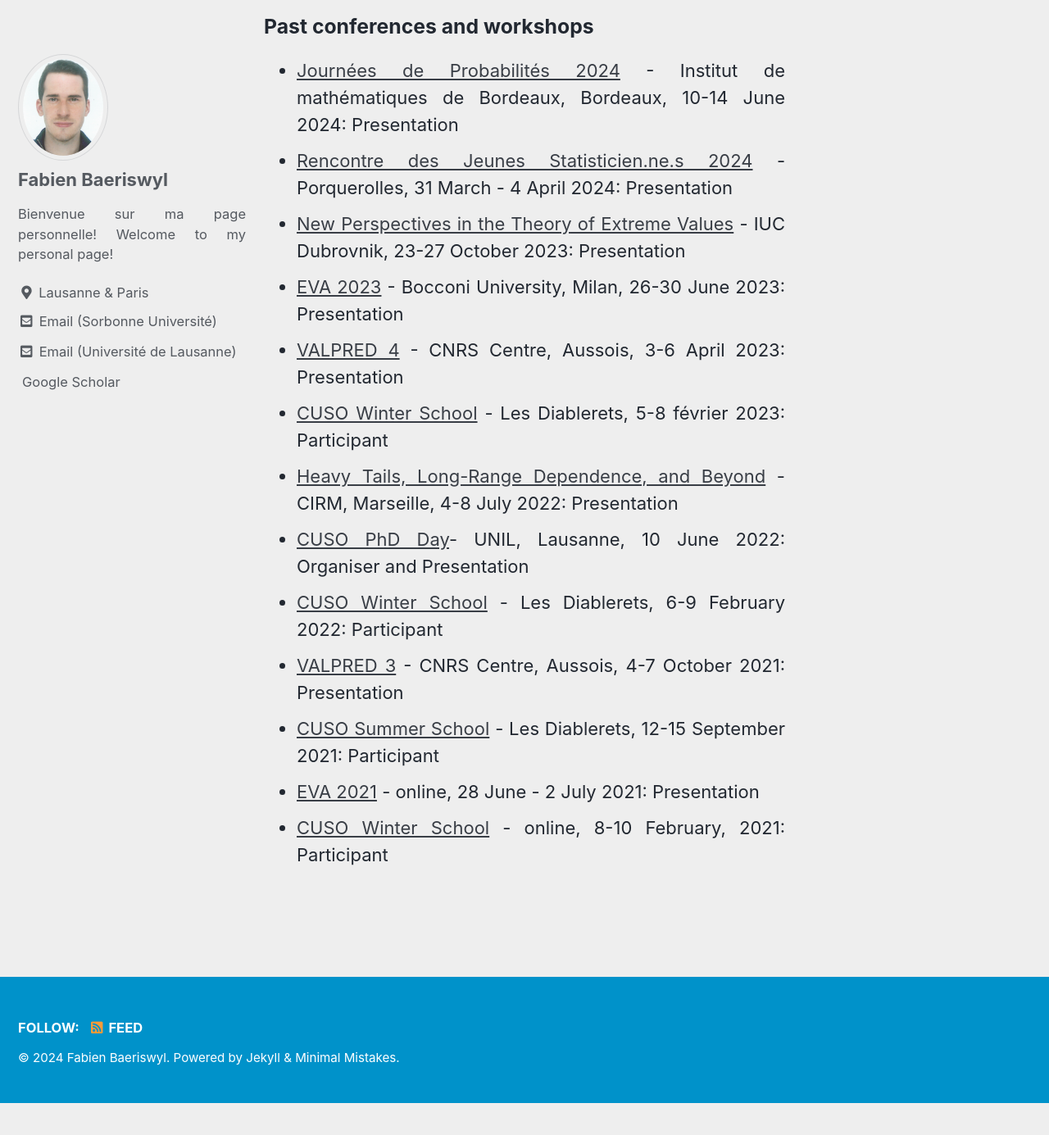
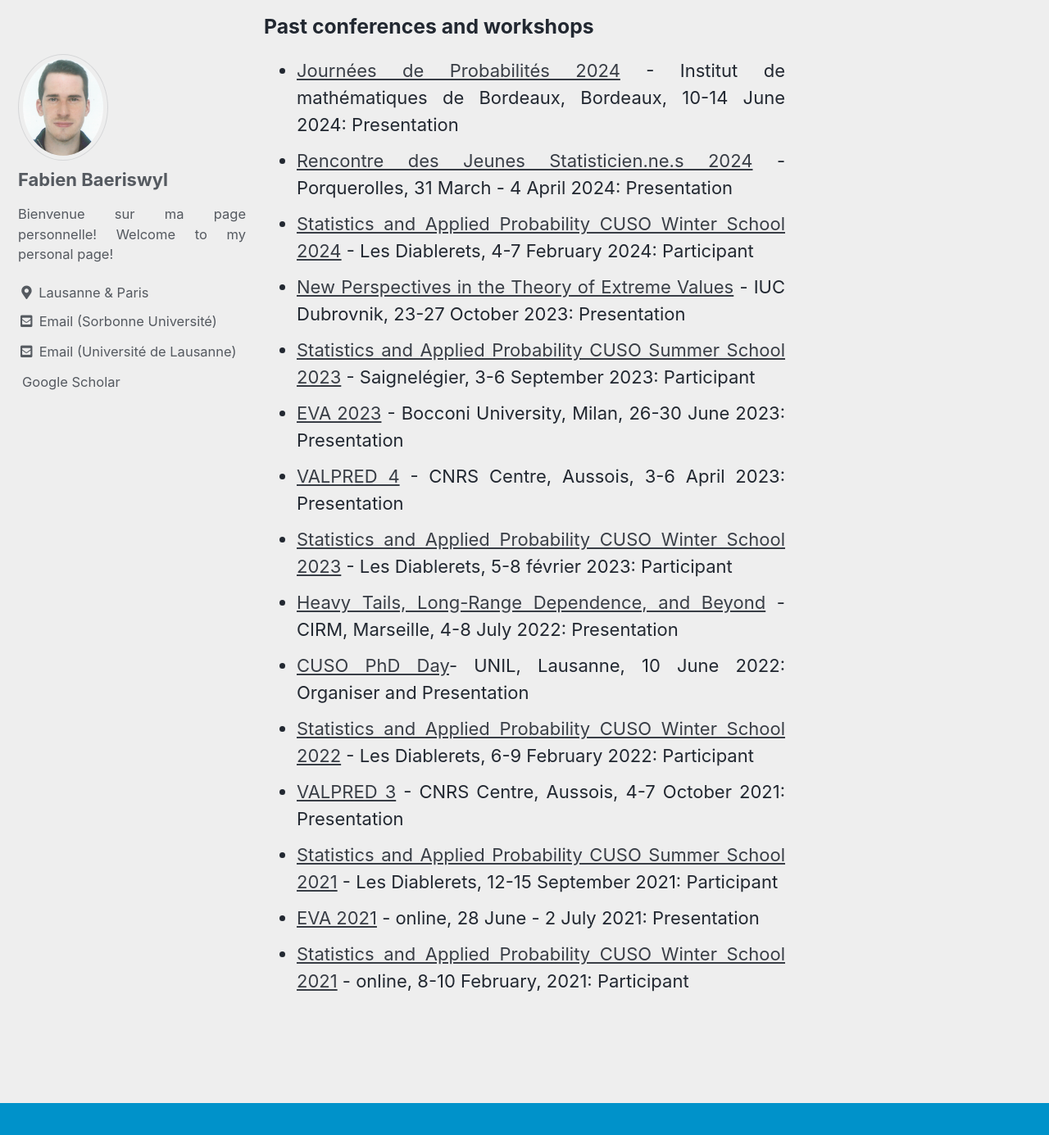
Before and after one commit to hplaninic/hrvoje.planinic.github.io, a Jekyll site: the page built from _pages/conf-en.md, in a window 1280 px wide and 1400 px high, scrolled down 806 px. Shown: the top 1385 px of the window at 82% size. Built offline with Jekyll 4.4.1, drawn with Linux system fonts in a browser that asks for light colours; cached includes are drawn as plain includes; emoji names are drawn with the system emoji font; a style sheet for code colours, icons or effects is not loaded; before the commit the page ends 2152 px from its top, so only the background shows below that; some of the changed text lies outside the part shown.

Commit message:
Update conf-en.md

```diff
--- a/_pages/conf-en.md
+++ b/_pages/conf-en.md
@@ -12,21 +12,23 @@ author_profile: true
 - [VALPRED 5](http://wintenberger.fr/VALPRED.html) - CNRS Centre, Aussois, 16 - 19 December 2024: Presentation
 - [Congrès des Jeunes Chercheur.e.s en Mathématiques Appliquées](https://cjc-ma2024.sciencesconf.org/?lang=fr) - ENS Lyon, Lyon, 28-30 October 2024: Participant
 - [Hawkes Seminar](https://sites.google.com/site/charlottedionblanc/home/resarch/emergence-hawkes) - Sorbonne Université, Paris, 15 October 2024: Presentation
-- [CUSO Summer School](https://statistique.cuso.ch/?id=2688&tx_displaycontroller[showUid]=7108) - Anzère, 1-4 September 2024: Participant
+- [Statistics and Applied Probability CUSO Summer School 2024](https://statistique.cuso.ch/?id=2688&tx_displaycontroller[showUid]=7108) - Anzère, 1-4 September 2024: Participant
 - [Mathematics, Statistics, and Geometry of Extreme Events in High Dimensions
 ](https://www.mfo.de/occasion/2434/www_view) - Mathematisches Forschungsinstitut Oberwolfach, Oberwolfach, 18-23 August 2024: Participant
 
 ### Past conferences and workshops
 - [Journées de Probabilités 2024](https://indico.math.cnrs.fr/event/11353/overview) - Institut de mathématiques de Bordeaux, Bordeaux, 10-14 June 2024: Presentation
 - [Rencontre des Jeunes Statisticien.ne.s 2024](https://rjs2024.sciencesconf.org) - Porquerolles, 31 March - 4 April 2024: Presentation
+- [Statistics and Applied Probability CUSO Winter School 2024](https://statistique.cuso.ch/?id=2688&tx_displaycontroller[showUid]=7109) - Les Diablerets, 4-7 February 2024: Participant
 - [New Perspectives in the Theory of Extreme Values](https://web.math.pmf.unizg.hr/paagrv/dubrovnik-meeting-2023) - IUC Dubrovnik, 23-27 October 2023: Presentation
+- [Statistics and Applied Probability CUSO Summer School 2023](https://statistique.cuso.ch/?id=2688&tx_displaycontroller[showUid]=6523) - Saignelégier, 3-6 September 2023: Participant
 - [EVA 2023](https://dec.unibocconi.eu/research/extreme-value-analysis-eva-2023) - Bocconi University, Milan, 26-30 June 2023: Presentation
 - [VALPRED 4](https://wintenberger.fr/VALPRED.html) - CNRS Centre, Aussois, 3-6 April 2023: Presentation
-- [CUSO Winter School](https://statistique.cuso.ch/?id=2688&tx_displaycontroller[showUid]=6524) - Les Diablerets, 5-8 février 2023: Participant
+- [Statistics and Applied Probability CUSO Winter School 2023](https://statistique.cuso.ch/?id=2688&tx_displaycontroller[showUid]=6524) - Les Diablerets, 5-8 février 2023: Participant
 - [Heavy Tails, Long-Range Dependence, and Beyond](https://conferences.cirm-math.fr/2633.html) - CIRM, Marseille, 4-8 July 2022: Presentation
 - [CUSO PhD Day](https://statistique.cuso.ch/?id=2688&tx_displaycontroller[showUid]=6254)- UNIL, Lausanne, 10 June 2022: Organiser and Presentation
-- [CUSO Winter School](https://statistique.cuso.ch/?id=2688&tx_displaycontroller[showUid]=6252) - Les Diablerets, 6-9 February 2022: Participant
+- [Statistics and Applied Probability CUSO Winter School 2022](https://statistique.cuso.ch/?id=2688&tx_displaycontroller[showUid]=6252) - Les Diablerets, 6-9 February 2022: Participant
 - [VALPRED 3](http://wintenberger.fr/VALPRED.html) - CNRS Centre, Aussois, 4-7 October 2021: Presentation
-- [CUSO Summer School](https://statistique.cuso.ch/?id=2688&tx_displaycontroller[showUid]=5459) - Les Diablerets, 12-15 September 2021: Participant
+- [Statistics and Applied Probability CUSO Summer School 2021](https://statistique.cuso.ch/?id=2688&tx_displaycontroller[showUid]=5459) - Les Diablerets, 12-15 September 2021: Participant
 - [EVA 2021](https://www.maths.ed.ac.uk/school-of-mathematics/eva-2021/program) - online, 28 June - 2 July 2021: Presentation
-- [CUSO Winter School](https://statistique.cuso.ch/?id=2688&tx_displaycontroller[showUid]=5460) - online, 8-10 February, 2021: Participant
+- [Statistics and Applied Probability CUSO Winter School 2021](https://statistique.cuso.ch/?id=2688&tx_displaycontroller[showUid]=5460) - online, 8-10 February, 2021: Participant
```
